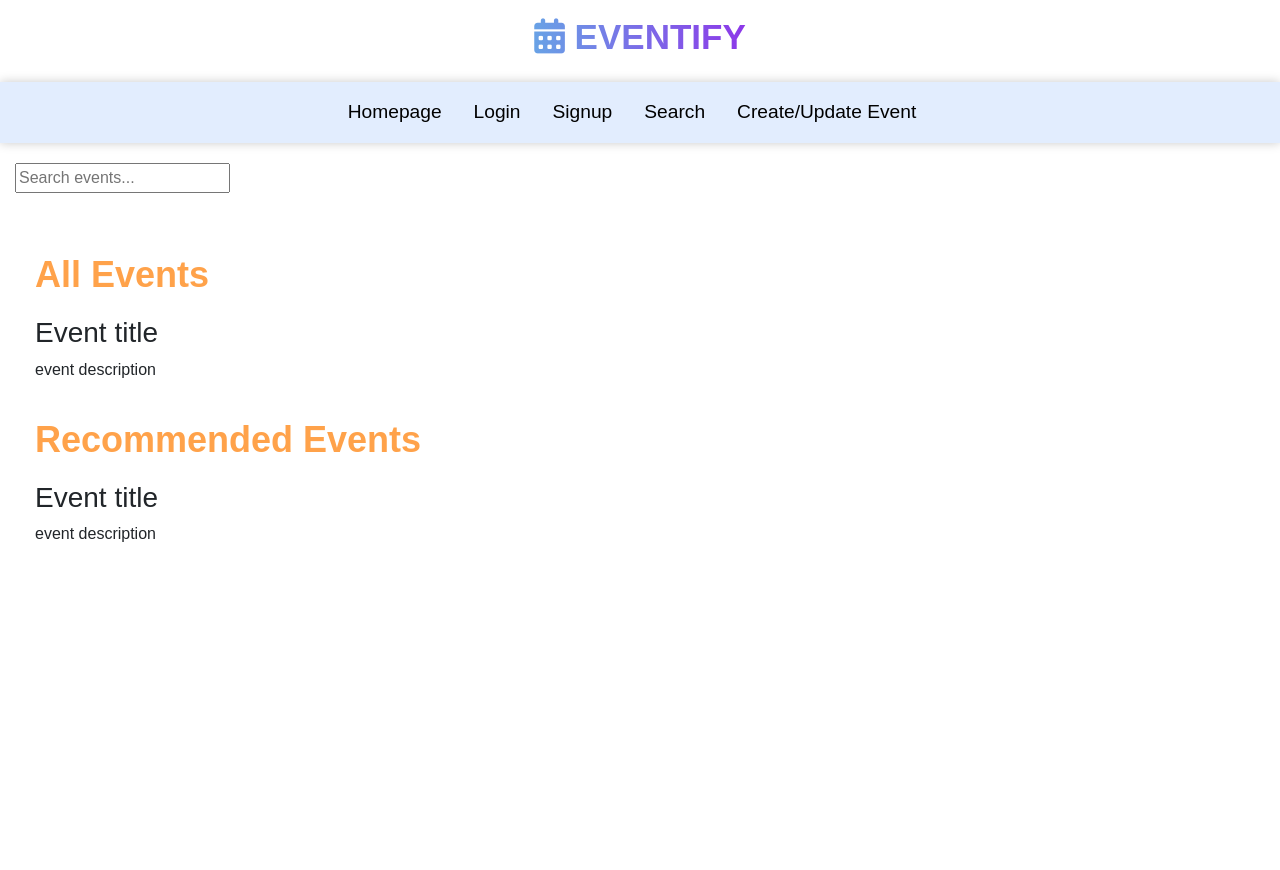
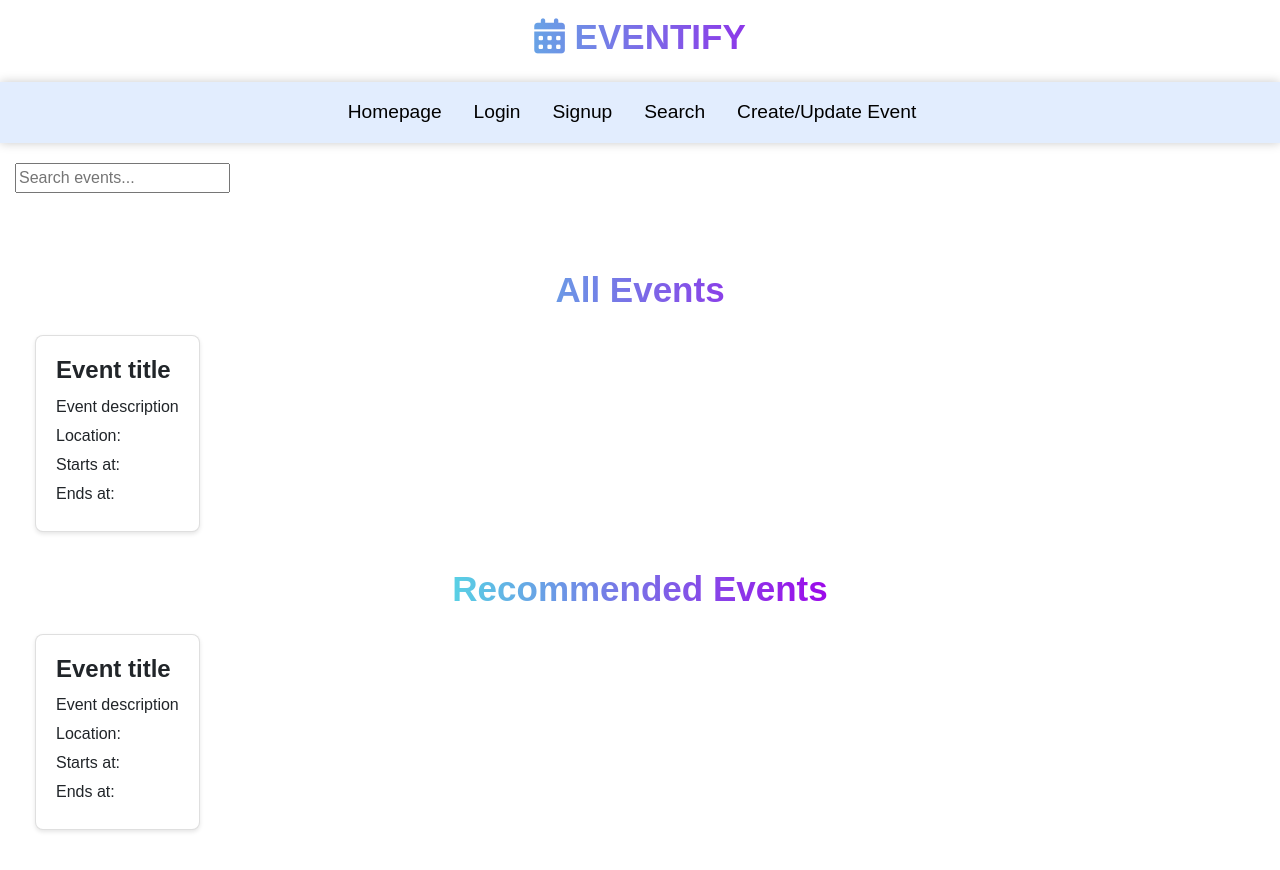
Before and after one commit to meghagupta08/brickhack, an Angular app in the folder eventify-demo/: page /searchevents in a window 1280 px wide. Before the commit the page ends 800 px from the top, so only its background shows below. Built offline with nearby package versions, Linux system fonts and the light colour scheme.

Commit message:
ui update

```diff
--- a/eventify-demo/src/app/createupdateevent/createupdateevent.component.html
+++ b/eventify-demo/src/app/createupdateevent/createupdateevent.component.html
@@ -2,38 +2,60 @@
     <div class="row justify-content-center">
       <div class="col-md-6">
         <h2 class="text-heading">{{ isNew ? 'Create New Event' : 'Update Event' }}</h2>
-        <form (submit)="onSubmit()">
+        <form (submit)="onSubmit()" #eventForm="ngForm">
           <div class="form-row">
             <div class="input-data">
               <input type="text" id="title" name="title" [(ngModel)]="eventData.title" required>
-              <div class="underline">
-    </div>
-    <label for="email">Event Name</label>
+              <div class="underline"></div>
+              <label for="email">Event Name</label>
             </div>
+          </div>
+
+          <div class="form-row">
+            <div class="input-data">
+              <input type="text" id="description" name="description" [(ngModel)]="eventData.description" required>
+              <div class="underline"></div>
+              <label for="description">Event Description</label>
             </div>
-          <div class="form-group">
-            <label for="description">Description</label>
-            <textarea name="description" class="form-control" rows="4" required></textarea>
           </div>
-          <div class="form-group">
-            <label for="date">Date</label>
-            <input type="date" name="date" class="form-control" required>
+
+          <div class="form-row">
+            <label for="date">Start Date</label>
+            <input type="date" name="startdate" class="form-control" [(ngModel)]="eventData.startdate" required>
           </div>
-          <div class="form-group">
-            <label for="time">Time</label>
-            <input type="time" name="time" class="form-control" required>
+
+          <div class="form-row">
+            <label for="date">End Date</label>
+            <input type="date" name="enddate" class="form-control" [(ngModel)]="eventData.enddate" required>
           </div>
-          <div class="form-group">
-            <label for="location">Location</label>
-            <input type="text" name="location" class="form-control" required>
+
+          <div class="form-row">
+            <label for="time">Start Time</label>
+            <input type="time" name="starttime" class="form-control" [(ngModel)]="eventData.starttime" required>
           </div>
-          <div class="form-group">
-            <label for="image">Image URL</label>
-            <input type="url" name="image" class="form-control" required>
+
+          <div class="form-row">
+            <label for="time">End Time</label>
+            <input type="time" name="endtime" class="form-control" [(ngModel)]="eventData.endtime" required>
           </div>
-          <div class="form-group text-center">
-            <button type="submit" class="btn btn-primary">{{ isNew ? 'Create' : 'Update' }}</button>
+
+          <div class="form-row">
+            <div class="input-data">
+                <select name="event_type_id" [(ngModel)]="eventData.location" required>
+                    <option value="" disabled selected>Select Location Type</option>
+                    <option value="1">Indoor</option>
+                    <option value="2">Outdoor</option>
+                    <option value="3">Virtual</option>
+                </select>
+            </div>
+        </div>
+
+        <div class="form-row submit-btn">
+          <div class="input-data">
+              <div class="inner"></div>
+              <input type="submit" value="{{ isNew ? 'Create' : 'Update' }}" [disabled]="!eventForm.form.valid">
           </div>
+      </div>
         </form>
       </div>
     </div>
--- a/eventify-demo/src/app/createupdateevent/createupdateevent.component.ts
+++ b/eventify-demo/src/app/createupdateevent/createupdateevent.component.ts
@@ -12,10 +12,11 @@ export class CreateupdateeventComponent {
   eventData = {
     title: '',
     description: '',
-    date: '',
-    time: '',
-    location: '',
-    image: ''
+    startdate: '',
+    enddate: '',
+    starttime: '',
+    endtime: '',
+    location: ''
   };
 
   ngOnInit(): void {
--- a/eventify-demo/src/app/search-events/search-events.component.css
+++ b/eventify-demo/src/app/search-events/search-events.component.css
@@ -9,11 +9,42 @@
   }
 
   h2 {
-    color: #ffa24a;
-    font-size: 36px;
+    text-align: center;
+  font-size: 35px;
+  font-weight: 600;
+  background: -webkit-linear-gradient(right, #56d8e4, #9f01ea, #56d8e4, #9f01ea);
+  -webkit-background-clip: text;
+  -webkit-text-fill-color: transparent;
+  padding: 1rem 0;
+  }
+
+  .card {
+    background-color: #fff;
+    border-radius: 8px;
+    box-shadow: 0 2px 4px rgba(0, 0, 0, 0.1);
+    overflow: hidden;
+    transition: box-shadow 0.3s ease-in-out;
+  }
+
+  .card:hover {
+    box-shadow: 0 4px 8px rgba(0, 0, 0, 0.2);
+  }
+
+  .card-body {
+    padding: 20px;
+  }
+
+  .card-title {
+    font-size: 24px;
     font-weight: bold;
-    margin-bottom: 20px;
+    margin-bottom: 10px;
   }
+
+  .card-text {
+    font-size: 16px;
+    margin-bottom: 5px;
+  }
+
 
   .slider {
     display: flex;
--- a/eventify-demo/src/app/search-events/search-events.component.html
+++ b/eventify-demo/src/app/search-events/search-events.component.html
@@ -9,9 +9,14 @@
       <div class="col-md-12">
         <h2>All Events</h2>
         <div class="slider">
-          <div>
-            <h3>Event title</h3>
-            <p>event description</p>
+          <div class="card h-100">
+            <div class="card-body">
+              <h4 class="card-title">Event title</h4>
+              <p class="card-text">Event description</p>
+              <p class="card-text">Location: </p>
+              <p class="card-text">Starts at:</p>
+              <p class="card-text">Ends at:</p>
+            </div>
           </div>
         </div>
       </div>
@@ -21,9 +26,14 @@
       <div class="col-md-12">
         <h2>Recommended Events</h2>
         <div class="slider">
-          <div>
-            <h3>Event title</h3>
-            <p>event description</p>
+          <div class="card h-100">
+            <div class="card-body">
+              <h4 class="card-title">Event title</h4>
+              <p class="card-text">Event description</p>
+              <p class="card-text">Location: </p>
+              <p class="card-text">Starts at:</p>
+              <p class="card-text">Ends at:</p>
+            </div>
           </div>
         </div>
       </div>
```
Also changed, not shown: eventify-demo/src/app/createupdateevent/createupdateevent.component.css (+0 -54 lines).
